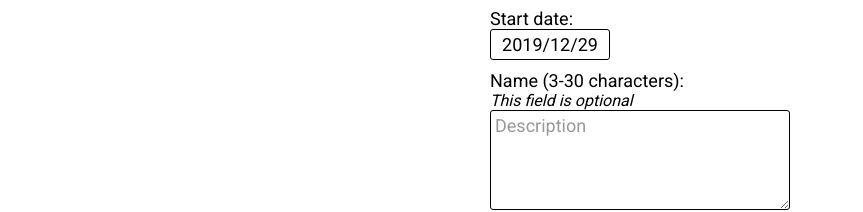
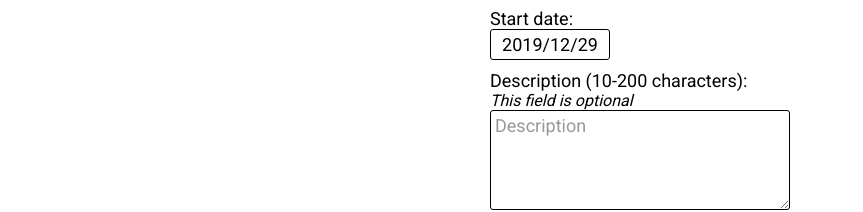
Before and after one commit to natkalia/Trip-Expenses-App, a React (Create React App) app in the folder client/: page / in a window 1280 px wide. Shown: the part 150-362 px from the top of the page, without its empty margins (0-863 px from the left). Built offline with nearby package versions, Linux system fonts and the light colour scheme; no server answers.

Commit message:
Fix typo

```diff
--- a/client/src/components/AddTrip.js
+++ b/client/src/components/AddTrip.js
@@ -148,7 +148,7 @@ class AddTrip extends Component {
           <Label htmlFor="startDate-add">Start date:</Label>
           <DatePicker customInput={<DateInput/>} dateFormat="yyyy/MM/dd" type="text" name="startDate" id="startDate-add" selected={this.state.startDate} onChange={this.onDateChange} todayButton="Today"/>
 
-          <Label htmlFor="description-add">Name (3-30 characters):</Label>
+          <Label htmlFor="description-add">Description (10-200 characters):</Label>
           <Paragraph>This field is optional</Paragraph>
           <Textarea minlength="10" maxlength="200" name="description" id="description-add" placeholder="Description" onChange={this.onInputChange} value={this.state.description}/>
           <Button textOnButton="Add" btnColor="#70F4FD" btnBorder="none"/>
```
